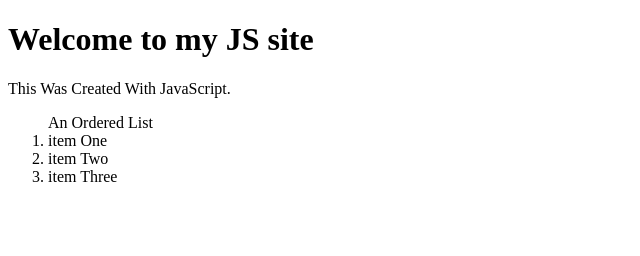
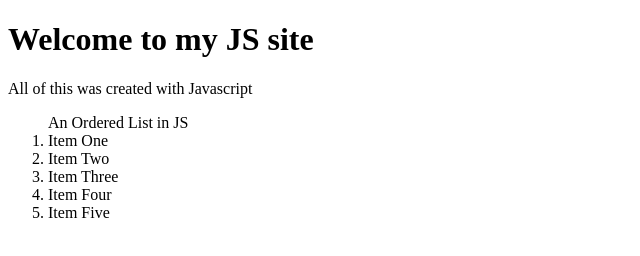
Before and after one commit to reposoli/fsw_110, a plain HTML site: page week2/creating_appending_elements/creatingelements.html in a window 1280 px wide. Shown: the whole page, without its empty margins (0-640 px from the left). Drawn offline with Linux system fonts and the light colour scheme.

Commit message:
resubmit2

```diff
--- a/week2/creating_appending_elements/creatingelements.html
+++ b/week2/creating_appending_elements/creatingelements.html
@@ -1,22 +1,12 @@
 <!DOCTYPE html>
 <html>
+
 <head>
     <title>Creating Elements</title>
+</head>
 
-
-</head>
 <body>
-
-    <h1 id="heading"></h1>
-
-    <p id ="paragraph"></p>
-
-    <ol id="myOrder">
-
-        <li id= "itemOne"></li>
-        <li id= "itemTwo"></li>
-        <li id= "itemThree"></li>
-    </ol>
     <script src="creatingelements.js"></script>
 </body>
+
 </html>
--- a/week2/creating_appending_elements/creatingelements.js
+++ b/week2/creating_appending_elements/creatingelements.js
@@ -1,7 +1,32 @@
-var h1 = document.getElementById("heading").innerHTML = "Welcome to my JS site";
-var p = document.getElementById("paragraph").innerHTML = "This Was Created With JavaScript."
+var newH1 = document.createElement("h1")
+newH1.textContent = "Welcome to my JS site"
+document.body.append(newH1)
 
-var myOrder = document.getElementById("myOrder").prepend("An Ordered List")
-document.getElementById("itemOne").innerHTML = "item One";
-document.getElementById("itemTwo").innerHTML = "item Two";
-document.getElementById("itemThree").innerHTML = "item Three";
+
+var newP = document.createElement("p")
+newP.textContent = "All of this was created with Javascript"
+document.body.append(newP)
+
+var newOl = document.createElement("ol")
+newOl.textContent = "An Ordered List in JS"
+document.body.append(newOl)
+
+var listItem = document.createElement("li")
+listItem.textContent = "Item One"
+newOl.append(listItem)
+
+var listItem = document.createElement("li")
+listItem.textContent = "Item Two"
+newOl.append(listItem)
+
+var listItem = document.createElement("li")
+listItem.textContent = "Item Three"
+newOl.append(listItem)
+
+var listItem = document.createElement("li")
+listItem.textContent = "Item Four"
+newOl.append(listItem)
+
+var listItem = document.createElement("li")
+listItem.textContent = "Item Five"
+newOl.append(listItem)
```
Also changed, not shown: week2/creating_appending_elements/basic_website_wJS/website.html (added, +31 -0 lines), week2/creating_appending_elements/basic_website_wJS/website.js (added, +14 -0 lines).
